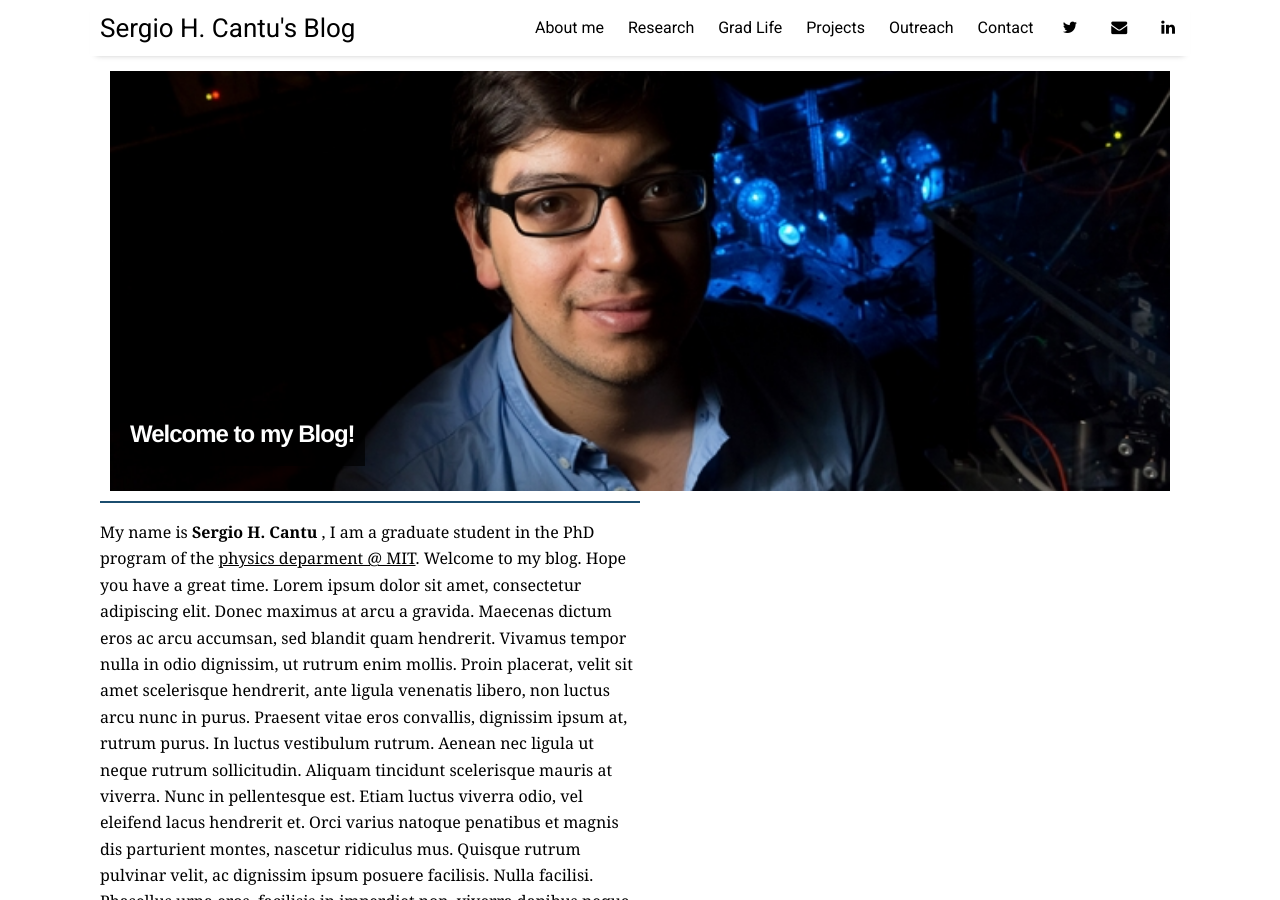
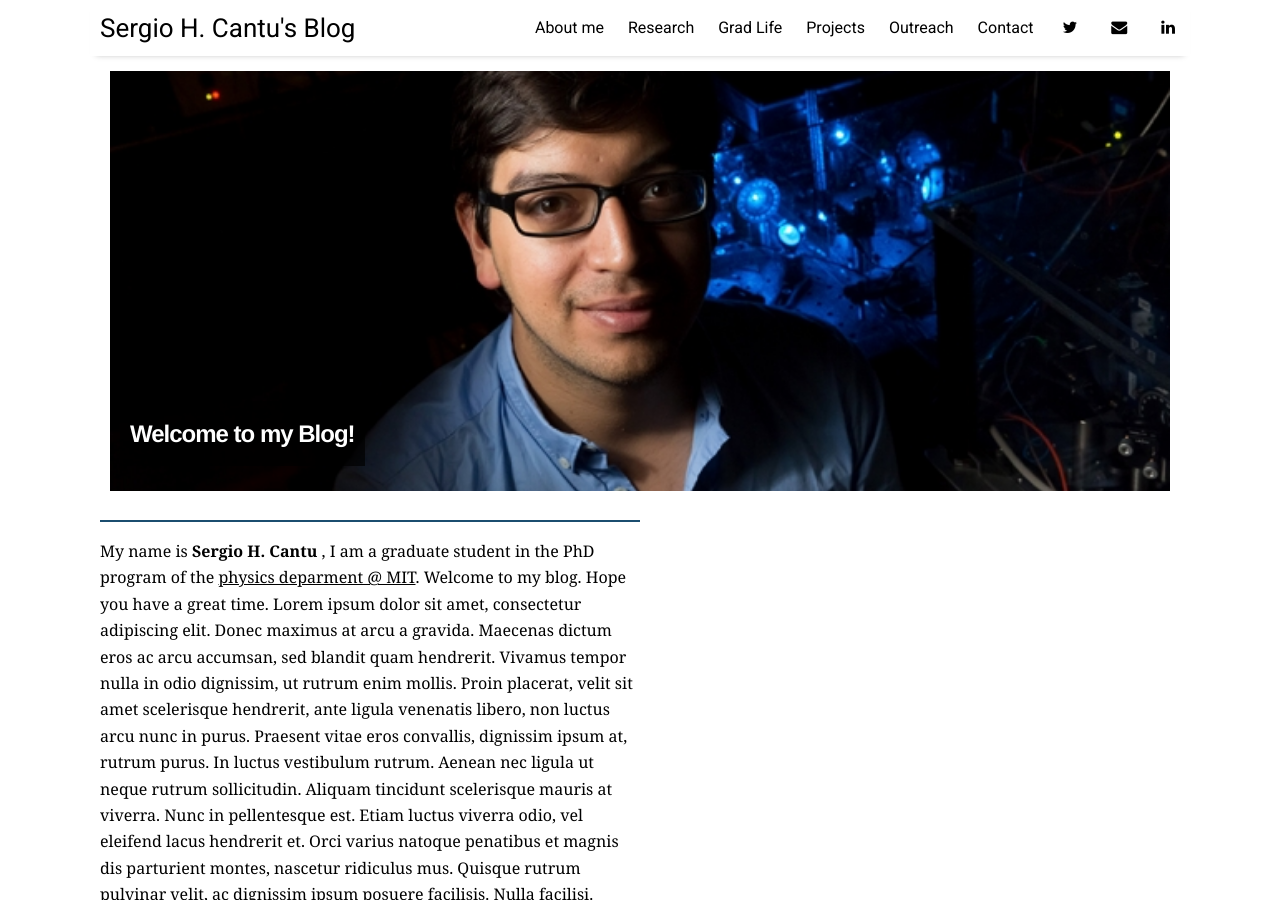
Before and after one commit to ChekHub/chekhub.github.io, a Jekyll site: the page built from index.html, in a window 1280 px wide and 900 px high. Built offline with Jekyll 4.4.1, drawn with Linux system fonts in a browser that asks for light colours; nearby versions of some CDN libraries; the list of posts is cut into pages by our own code.

Commit message:
Update home.html

```diff
--- a/_layouts/home.html
+++ b/_layouts/home.html
@@ -10,12 +10,13 @@
 </a>
 <article>
 
+<br>
 
 <table cellspacing="0" cellpadding="0" border="0" width="50%">
   <tr>
       <td align="left">
         <hr color="#1B4D6F" size="2">
-        <p align = "left" valign = "middle" width = "100%"  line-height: 25px; margin: 0;   padding: 10px 10px">
+        <p align = "left" valign = "middle" width = "50%"  line-height: 25px; margin: 0;   padding: 10px 10px">
               My name is <strong> Sergio H. Cantu </strong>, I am a graduate student in the PhD program of the <a href="http://web.mit.edu/physics/">physics deparment @ MIT</a>. Welcome to my blog. Hope you have a great time.
             Lorem ipsum dolor sit amet, consectetur adipiscing elit. Donec maximus at arcu a gravida. Maecenas dictum eros ac arcu accumsan, sed blandit quam hendrerit. Vivamus tempor nulla in odio dignissim, ut rutrum enim mollis. Proin placerat, velit sit amet scelerisque hendrerit, ante ligula venenatis libero, non luctus arcu nunc in purus. Praesent vitae eros convallis, dignissim ipsum at, rutrum purus. In luctus vestibulum rutrum. Aenean nec ligula ut neque rutrum sollicitudin. Aliquam tincidunt scelerisque mauris at viverra. Nunc in pellentesque est. Etiam luctus viverra odio, vel eleifend lacus hendrerit et. Orci varius natoque penatibus et magnis dis parturient montes, nascetur ridiculus mus. Quisque rutrum pulvinar velit, ac dignissim ipsum posuere facilisis. Nulla facilisi. Phasellus urna eros, facilisis in imperdiet non, viverra dapibus neque. In congue ultrices arcu, aliquet consectetur est pulvinar vitae.
          </p>
```
